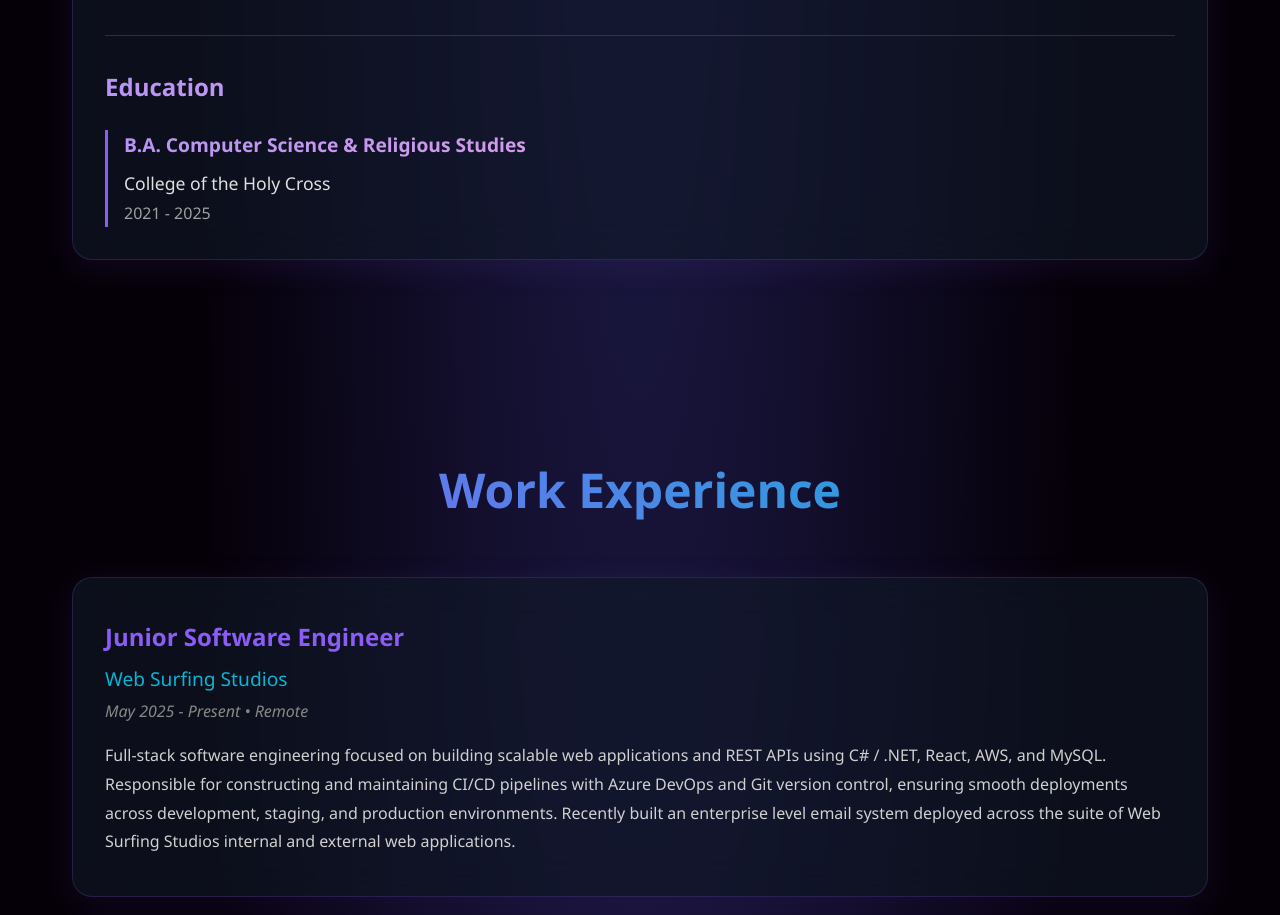
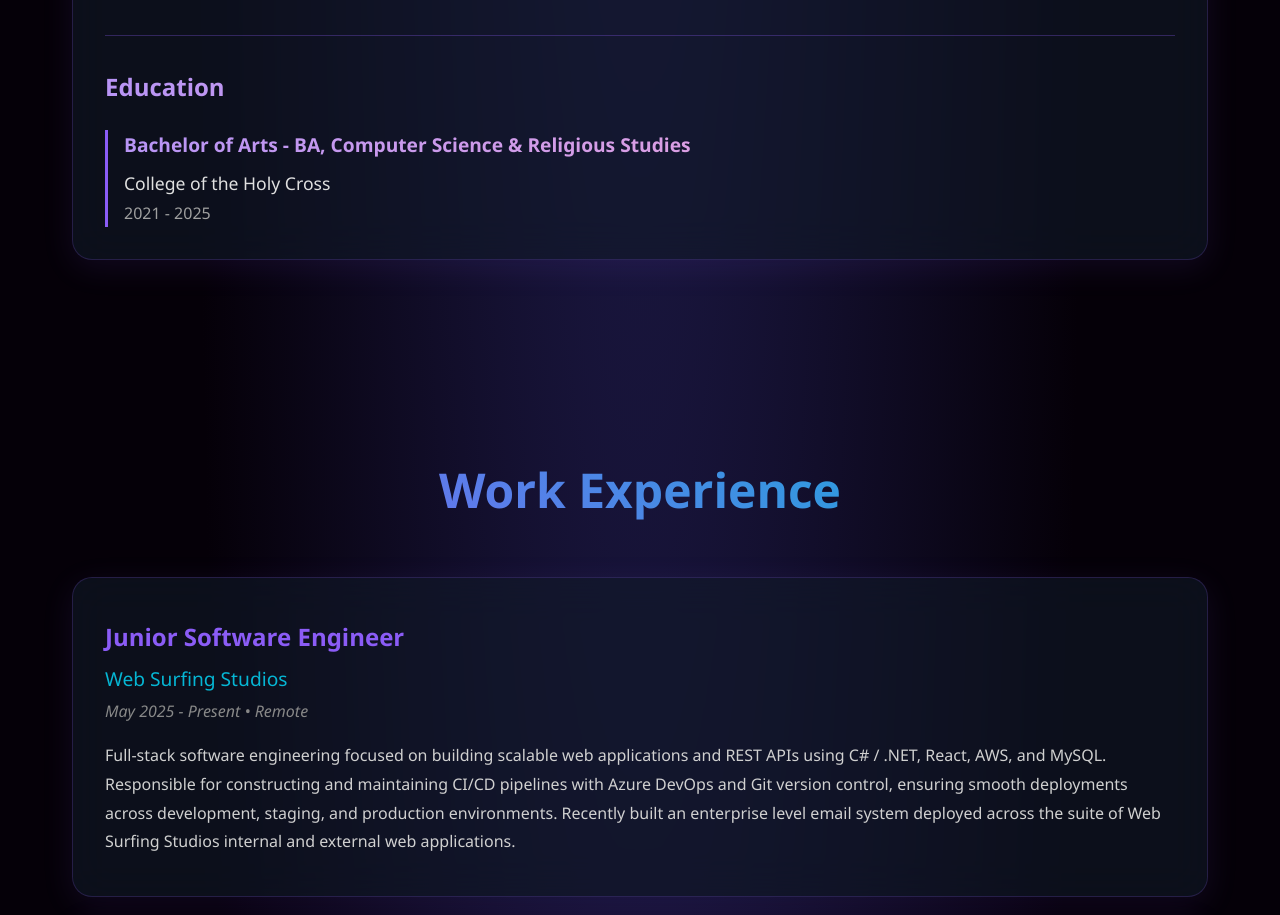
Before and after one commit to afahey03/portfolio, a React (Vite) app: page / in a window 1280 px wide. Shown: the part 1120-2035 px from the top of the page. Built offline with nearby package versions, Linux system fonts and the light colour scheme.

Commit message:
Change degree format

```diff
--- a/src/components/About.jsx
+++ b/src/components/About.jsx
@@ -3,12 +3,12 @@
 const About = () => {
     const education = [
         {
-            degree: 'B.A. Computer Science & Religious Studies',
+            degree: 'Bachelor of Arts - BA, Computer Science & Religious Studies',
             institution: 'College of the Holy Cross',
             years: '2021 - 2025'
         }/*,
         {
-            degree: 'M.A. Theology',
+            degree: 'Master of Arts - MA, Theology',
             institution: 'Holy Apostles College and Seminary',
             years: '2026 - Present'
         }*/
```
